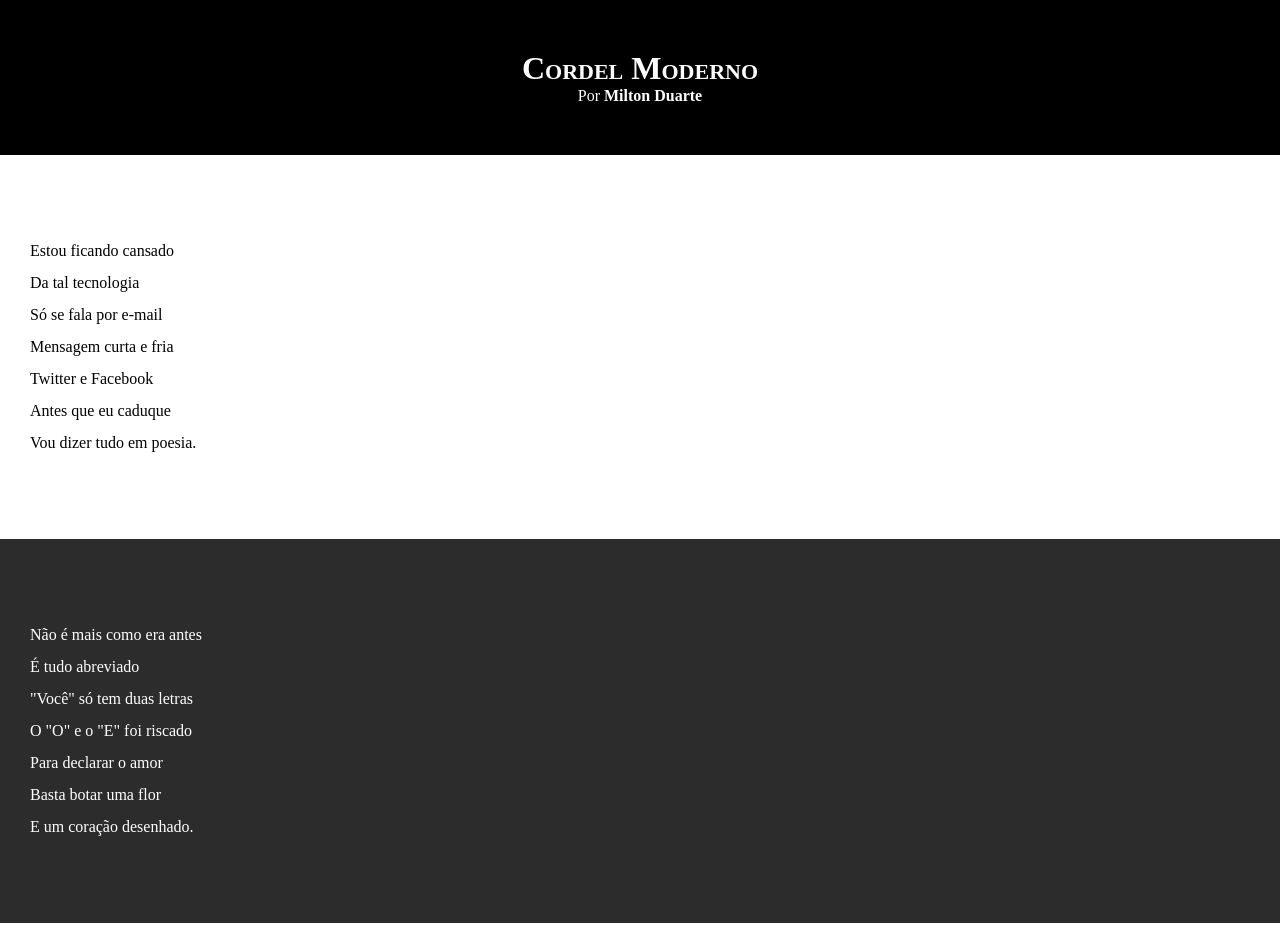
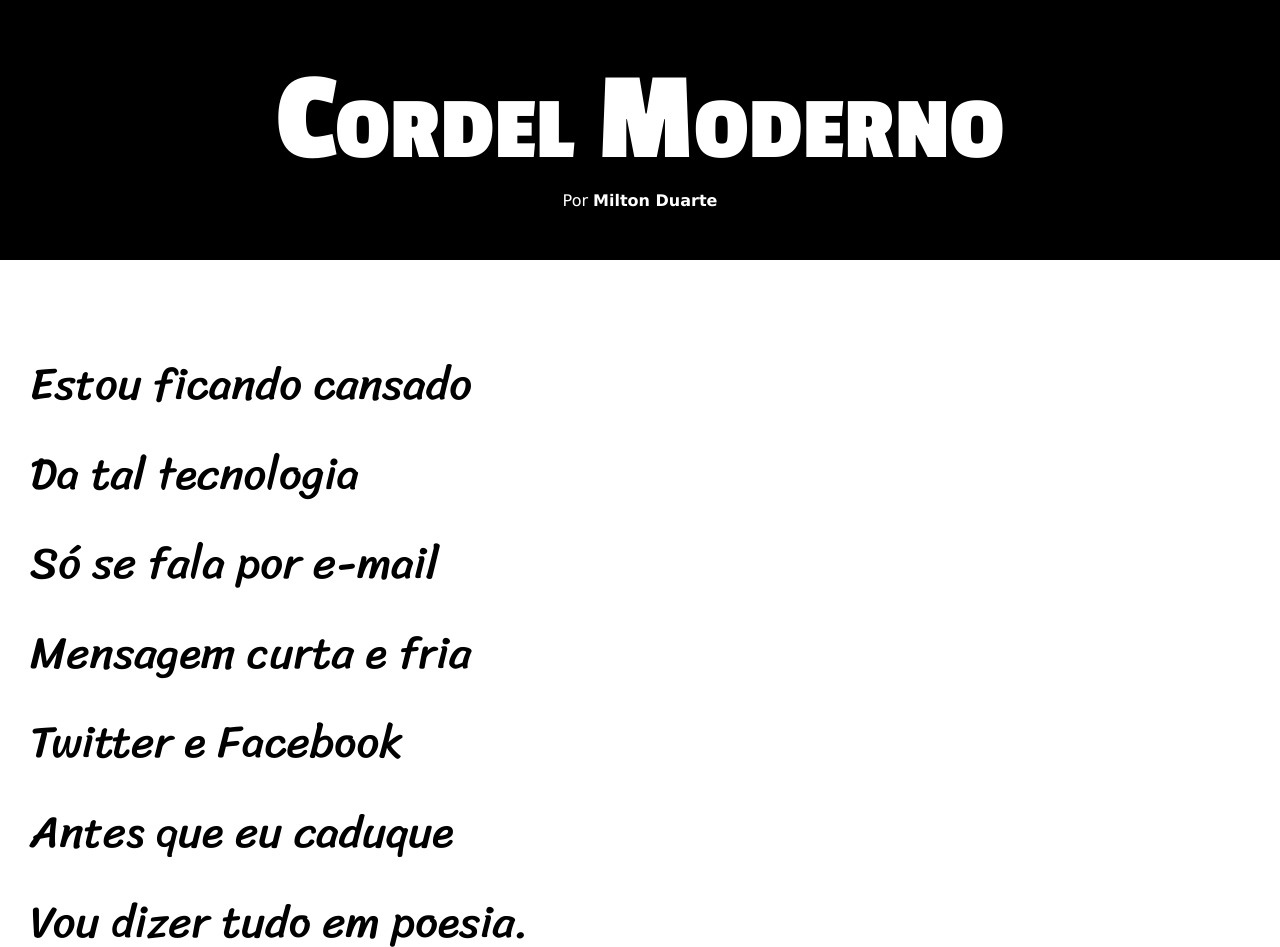
Before and after one commit to codebyveronica/html-css, a plain HTML site: page desafios/d012/index.html in a window 1280 px wide. Shown: the top 947 px of the page. Drawn offline with Linux system fonts and the light colour scheme.

Commit message:
atualização de estilos desafio 012

```diff
--- a/desafios/d012/estilo/style.css
+++ b/desafios/d012/estilo/style.css
@@ -1,4 +1,14 @@
 @charset "UTF-8";
+
+@import url('https://fonts.googleapis.com/css2?family=Passion+One:wght@400;700;900&display=swap');
+
+@import url('https://fonts.googleapis.com/css2?family=Sriracha&display=swap');
+
+:root {
+    --fonte1: Verdana, Geneva, Tahoma, sans-serif;
+    --fonte2: "Passion One", sans-serif;
+    --fonte3: "Sriracha", cursive;
+}
 
 * {
     margin: 0px;
@@ -8,6 +18,8 @@
 html, body {
     min-height: 100vh;
     background-color: darkgrey;
+    font-family: var(--fonte1);
+    font-size: 1em;
 }
 
 header {
@@ -19,6 +31,8 @@ header {
 header > h1 {
     padding-top: 50px;
     font-variant: small-caps;
+    font-family: var(--fonte2);
+    font-size: 10vw;
 }
 
 header > p {
@@ -40,6 +54,8 @@ section {
     padding-bottom: 10vh;
     line-height: 2em;
     padding-left: 30px;
+    font-family: var(--fonte3);
+    font-size: 3.5vw;
 }
 
 section.normal {
@@ -53,7 +69,8 @@ section.imagem {
 }
 
 section.imagem > p {
-    width: 400px;
+    display: inline-block;
+    padding: 5px;
     background-color: rgba(0, 0, 0, 0.253);
 }
 
--- a/desafios/d012/index.html
+++ b/desafios/d012/index.html
@@ -24,7 +24,7 @@
         </p>
     </section>
 
-    <section class="imagem"
+    <section class="imagem">
         <p>
             Não é mais como era antes <br>
             É tudo abreviado <br>
```
